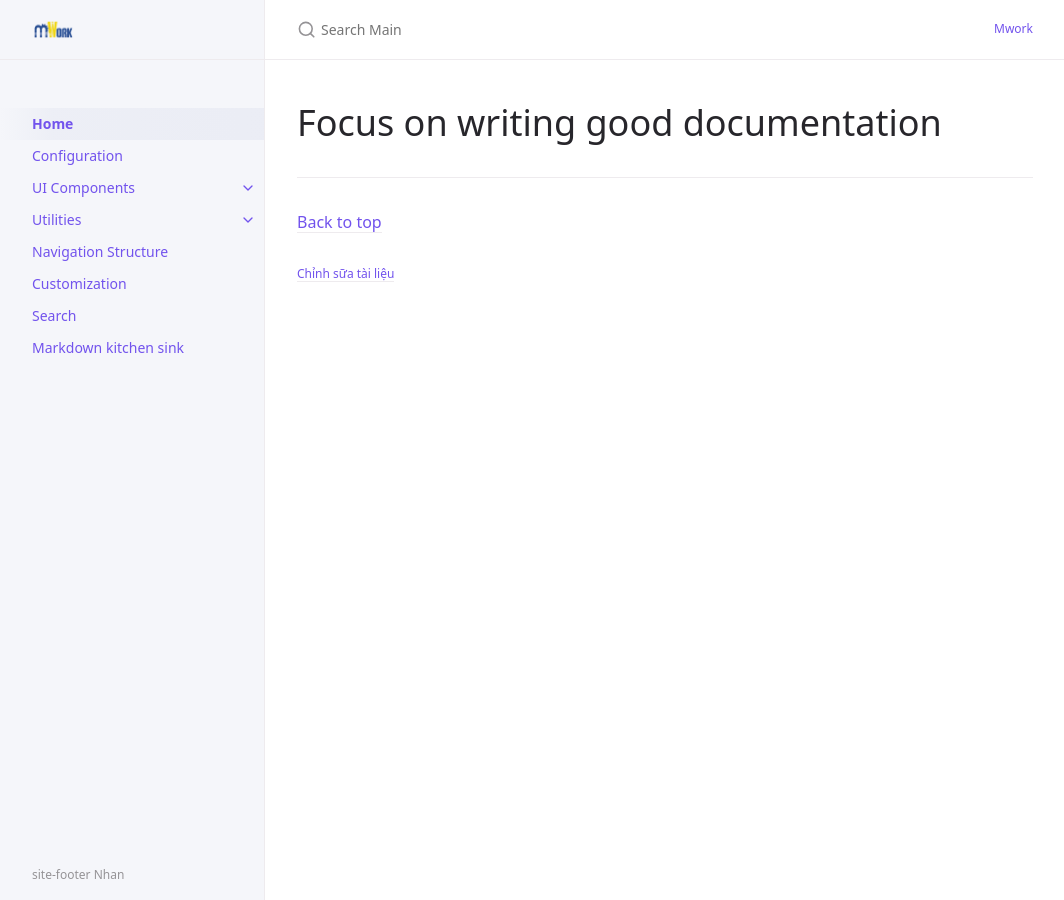
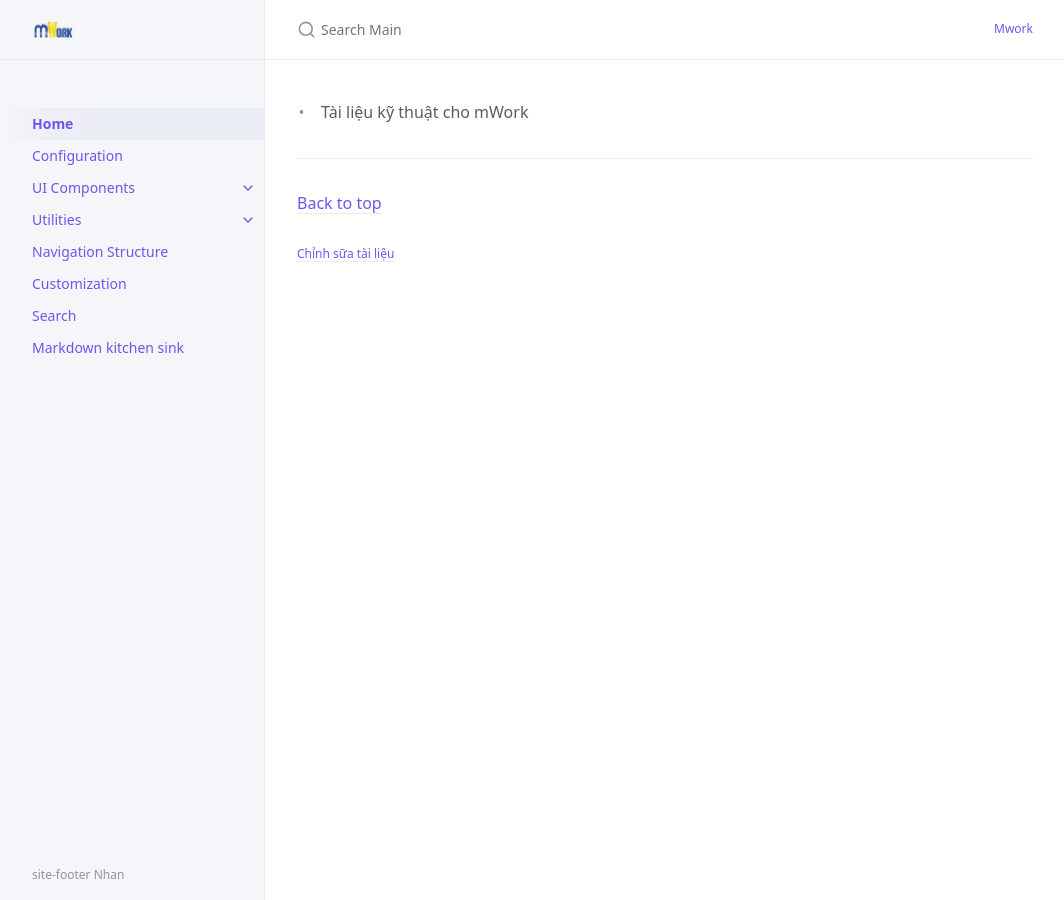
Before and after one commit to mWorkVN/mWorkVN.github.io, a Jekyll site: the page built from index.md, in a window 1280 px wide. Shown: the whole page, without its empty margins (107-1171 px from the left). Built offline with Jekyll 4.4.1, drawn with Linux system fonts in a browser that asks for light colours.

Commit message:
Update index.md

```diff
--- a/index.md
+++ b/index.md
@@ -6,4 +6,4 @@ description: "dddd."
 permalink: /
 ---
 
-# Focus on writing good documentation
+ - Tài liệu kỹ thuật cho mWork
```
